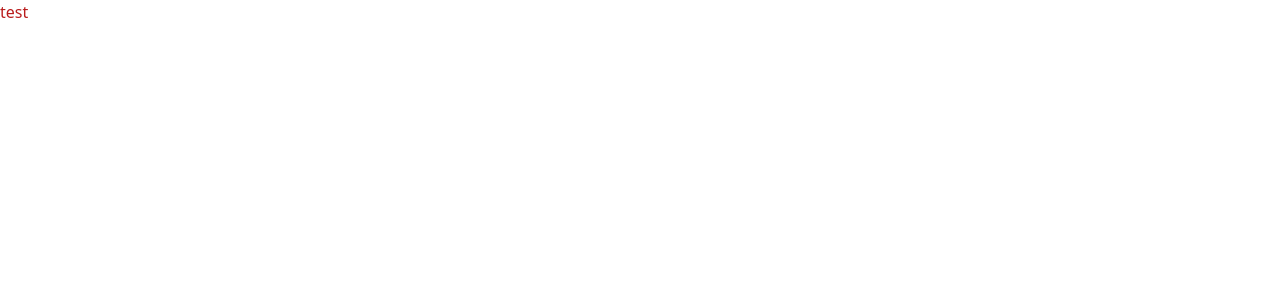
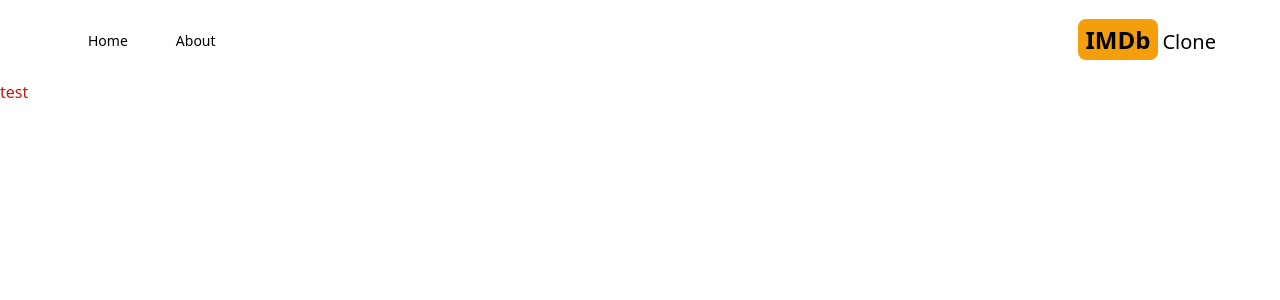
Before and after one commit to ok4d4/imdb, a Next.js app: page / in a window 1280 px wide. Shown: the top 300 px of the page. Built offline with nearby package versions, Linux system fonts and the light colour scheme.

Commit message:
create the header section

```diff
--- a/package.json
+++ b/package.json
@@ -19,6 +19,7 @@
     "postcss": "8.4.21",
     "react": "18.2.0",
     "react-dom": "18.2.0",
+    "react-icons": "^4.8.0",
     "tailwindcss": "3.3.1",
     "typescript": "5.0.4"
   }
--- a/src/app/api/hello/route.ts
+++ /dev/null
@@ -1,3 +0,0 @@
-export async function GET(request: Request) {
-  return new Response('Hello, Next.js!')
-}
--- a/src/app/layout.tsx
+++ b/src/app/layout.tsx
@@ -1,3 +1,4 @@
+import Header from "@/components/Header";
 import "./globals.css";
 
 export const metadata = {
@@ -12,7 +13,10 @@ export default function RootLayout({
 }) {
   return (
     <html lang="en">
-      <body>{children}</body>
+      <body>
+        <Header />
+        {children}
+      </body>
     </html>
   );
 }
--- /dev/null
+++ b/src/components/Header.tsx
@@ -0,0 +1,28 @@
+import Link from "next/link";
+import MenuItem from "./MenuItem";
+import { AiFillHome } from "react-icons/ai";
+import { BsFillInfoCircleFill } from "react-icons/bs";
+export default function Header() {
+  return (
+    <div className="flex justify-between mx-2 max-w-6xl sm:mx-auto items-center py-6">
+      <div className="flex">
+        <MenuItem title={"Home"} address={"/"} Icon={AiFillHome} />
+        <MenuItem
+          title={"About"}
+          address={"/about"}
+          Icon={BsFillInfoCircleFill}
+        />
+      </div>
+      <div className="">
+        <Link href="/">
+          <h2 className="text-2xl">
+            <span className="font-bold bg-amber-500 py-1 px-2 rounded-lg mr-1">
+              IMDb
+            </span>
+            <span className="text-xl hidden sm:inline">Clone</span>
+          </h2>
+        </Link>
+      </div>
+    </div>
+  );
+}
--- /dev/null
+++ b/src/components/MenuItem.tsx
@@ -0,0 +1,21 @@
+import Link from "next/link";
+import { IconType } from "react-icons";
+
+export default function MenuItem({
+  title,
+  address,
+  Icon,
+}: {
+  title: string;
+  address: string;
+  Icon: IconType;
+}) {
+  return (
+    <div>
+      <Link href={address} className="mx-4 lg:mx-6 hover:text-amber-600">
+        <Icon className="text-2xl sm:hidden mx-4" />
+        <p className="hidden sm:inline my-2 text-sm">{title}</p>
+      </Link>
+    </div>
+  );
+}
```
Also changed, not shown: 1 other file (tests, documents, lock files or other folders).
